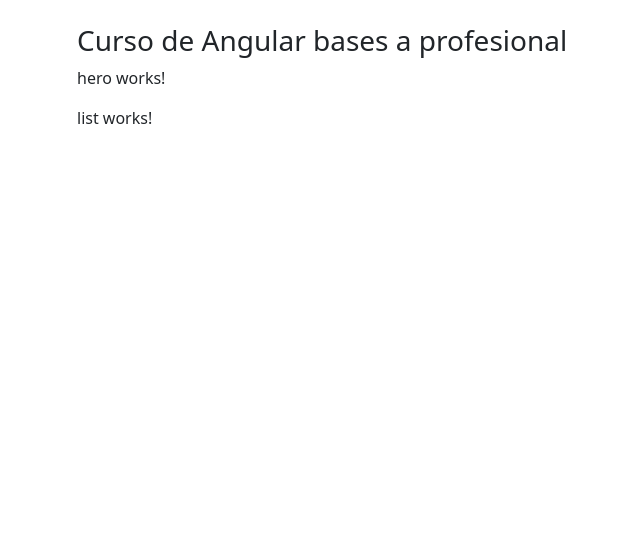
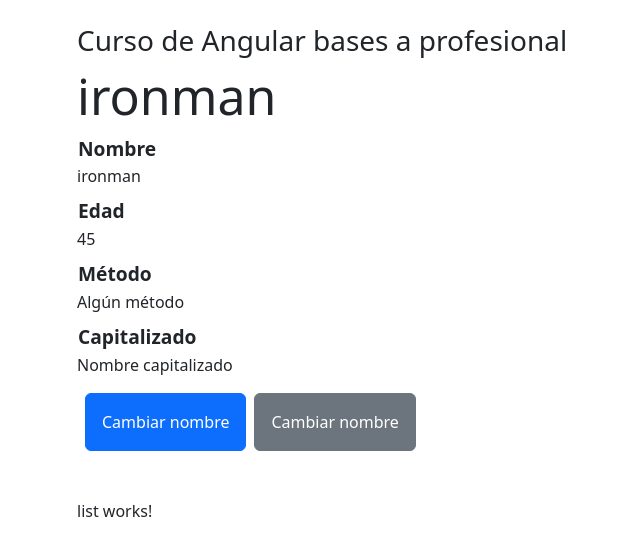
Before and after one commit to franciscosantiagoc/AngularProjectBases, an Angular app: page / in a window 1280 px wide. Shown: the top 556 px of the page, without its empty margins (5-645 px from the left). Built offline with nearby package versions, Linux system fonts and the light colour scheme.

Commit message:
recapitulando interpolacion de angular

```diff
--- a/src/app/components/heroes/hero/hero.component.css
+++ b/src/app/components/heroes/hero/hero.component.css
@@ -0,0 +1,8 @@
+h1 {
+  font-size: 50px;
+}
+
+td {
+  font-size: 1.2rem;
+  font-weight: bold;
+}
--- a/src/app/components/heroes/hero/hero.component.html
+++ b/src/app/components/heroes/hero/hero.component.html
@@ -1 +1,21 @@
-<p>hero works!</p>
+<div class="mb-5">
+  <h1>{{name}}</h1>
+
+  <dl>
+    <td>Nombre</td>
+    <dd>{{name}}</dd>
+
+    <td>Edad</td>
+    <dd>{{age}}</dd>
+
+    <td>Método</td>
+    <dd>Algún método</dd>
+
+    <td>Capitalizado</td>
+    <dd>Nombre capitalizado</dd>
+  </dl>
+
+  <button class="btn btn-primary p-3 mx-2">Cambiar nombre</button>
+  <button class="btn btn-secondary p-3">Cambiar nombre</button>
+
+</div>
--- a/src/app/components/heroes/hero/hero.component.ts
+++ b/src/app/components/heroes/hero/hero.component.ts
@@ -6,5 +6,7 @@
   styleUrls: ['./hero.component.css']
 })
 export class HeroComponent {
+  public name: string = 'ironman';
+  public age: number = 45;
 
 }
```
